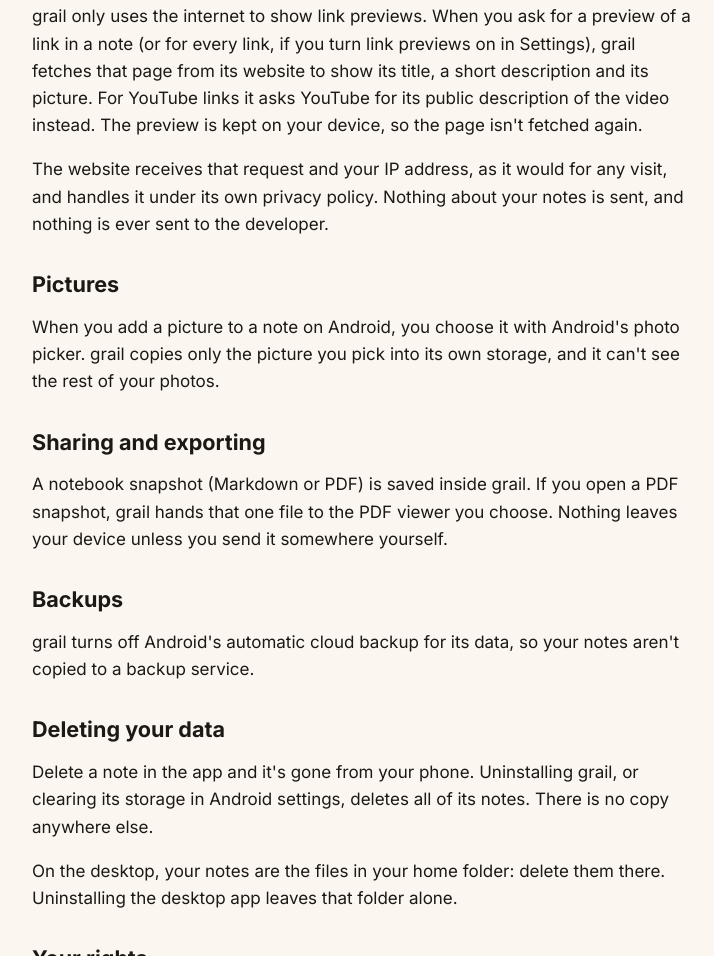
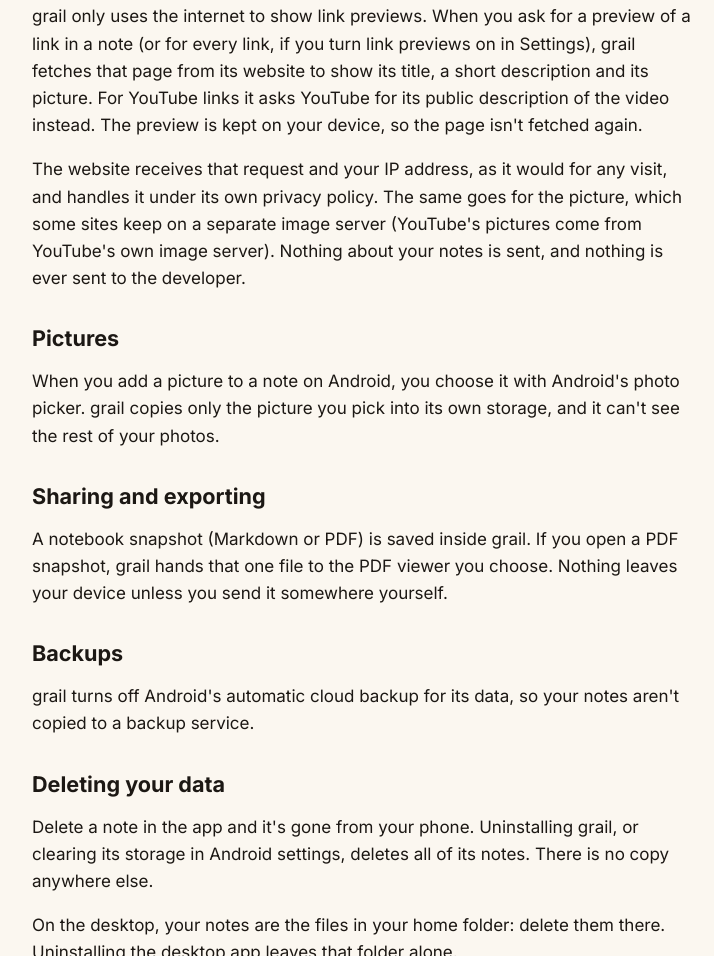
Before and after one commit to MPKoutsoukos/grail-site, a plain HTML site: page privacy/index.html in a window 1280 px wide. Shown: the part 1070-2026 px from the top of the page, without its empty margins (276-990 px from the left). Drawn offline with Linux system fonts and the light colour scheme.

Commit message:
Privacy policy: a link preview's picture can come from the site's separate image server

```diff
--- a/privacy/index.html
+++ b/privacy/index.html
@@ -41,7 +41,9 @@
     title, a short description and its picture. For YouTube links it asks YouTube for its public description of
     the video instead. The preview is kept on your device, so the page isn't fetched again.</p>
   <p>The website receives that request and your IP address, as it would for any visit, and handles it under its
-    own privacy policy. Nothing about your notes is sent, and nothing is ever sent to the developer.</p>
+    own privacy policy. The same goes for the picture, which some sites keep on a separate image server (YouTube's
+    pictures come from YouTube's own image server). Nothing about your notes is sent, and nothing is ever sent to
+    the developer.</p>
 
   <h2>Pictures</h2>
   <p>When you add a picture to a note on Android, you choose it with Android's photo picker. grail copies only the
```
